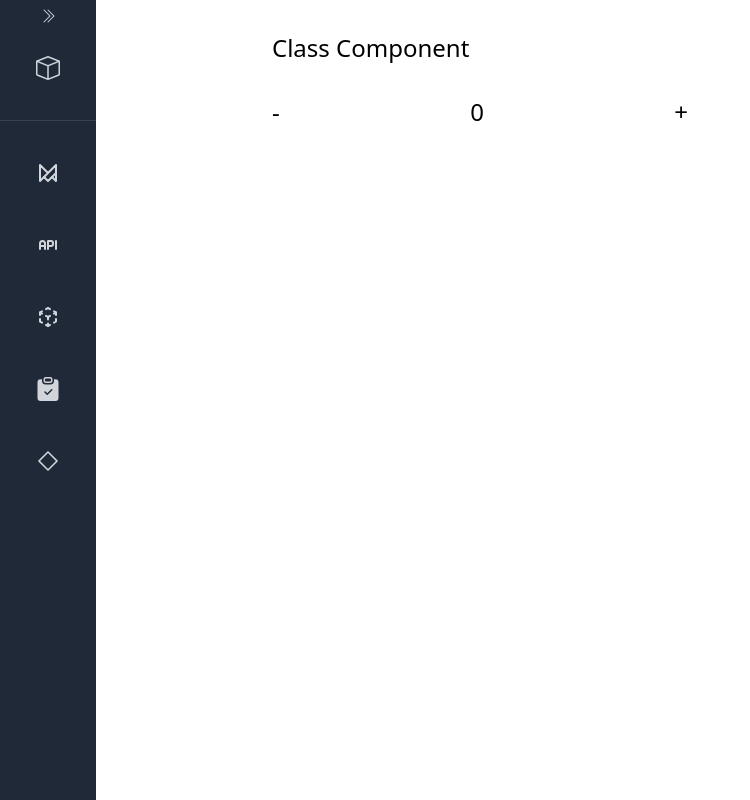
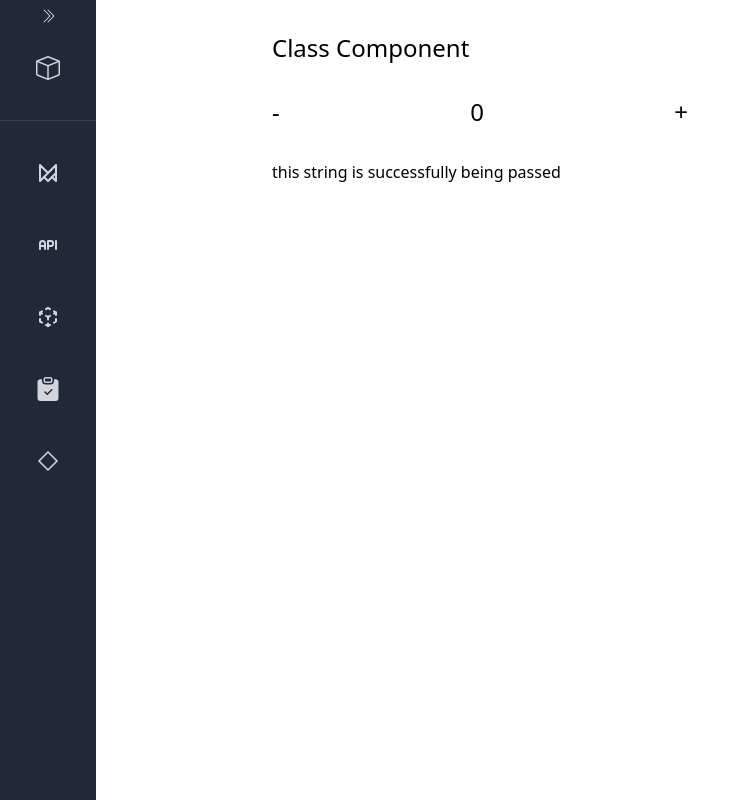
Before and after one commit to megatronhehe/my-sandbox, a React (Vite) app: page /classcomp in a window 1280 px wide. Shown: the whole page, without its empty margins (0-750 px from the left). Built offline with nearby package versions, Linux system fonts and the light colour scheme.

Commit message:
learn : pass props between class components

```diff
--- a/src/pages/ClassComp/ClassComp.jsx
+++ b/src/pages/ClassComp/ClassComp.jsx
@@ -1,4 +1,6 @@
 import React, { Component } from "react";
+
+import SubClassComp from "./SubClassComp";
 
 class ClassComp extends Component {
 	constructor(props) {
@@ -17,14 +19,17 @@ class ClassComp extends Component {
 	};
 
 	render() {
+		const test = "this string is successfully being passed";
+
 		return (
 			<main className="flex flex-col gap-8">
-				<h1 className="text-2xl">Class Component</h1>
+				<h1 className="text-2xl">Class Component </h1>
 				<div className="flex items-center justify-between w-1/2 text-2xl">
 					<button onClick={this.subCount}>-</button>
 					<p>{this.state.count}</p>
 					<button onClick={this.addCount}>+</button>
 				</div>
+				<SubClassComp test={test} />
 			</main>
 		);
 	}
--- /dev/null
+++ b/src/pages/ClassComp/SubClassComp.jsx
@@ -0,0 +1,9 @@
+import React, { Component } from "react";
+
+class SubClassComp extends Component {
+	render() {
+		return <div>{this.props.test}</div>;
+	}
+}
+
+export default SubClassComp;
--- a/src/pages/Context/Context.jsx
+++ b/src/pages/Context/Context.jsx
@@ -3,8 +3,6 @@ import React, { useContext } from "react";
 import TestContext from "../../context/TestContext";
 
 const Context = () => {
-	console.log(useContext(TestContext));
-
 	const { value } = useContext(TestContext);
 
 	return (
--- a/src/pages/Validation/Validation.jsx
+++ b/src/pages/Validation/Validation.jsx
@@ -24,8 +24,6 @@ const Validation = () => {
 		errorMessage.email.length === 0 &&
 		errorMessage.password.length === 0 &&
 		errorMessage.confirmPassword.length === 0;
-
-	console.log(isFormValid);
 
 	const validateUsername = (value) => {
 		if (/^[a-zA-Z0-9]{6,}$/.test(value)) {
```
